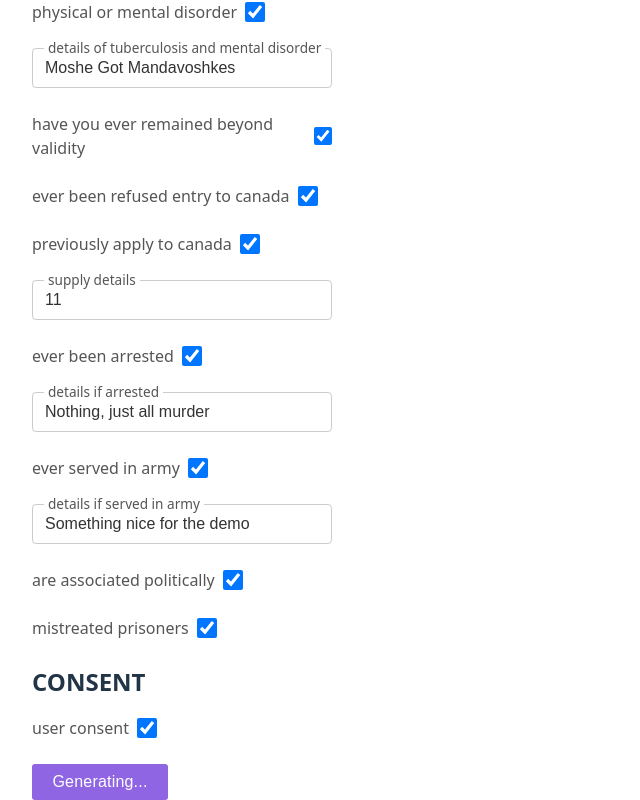
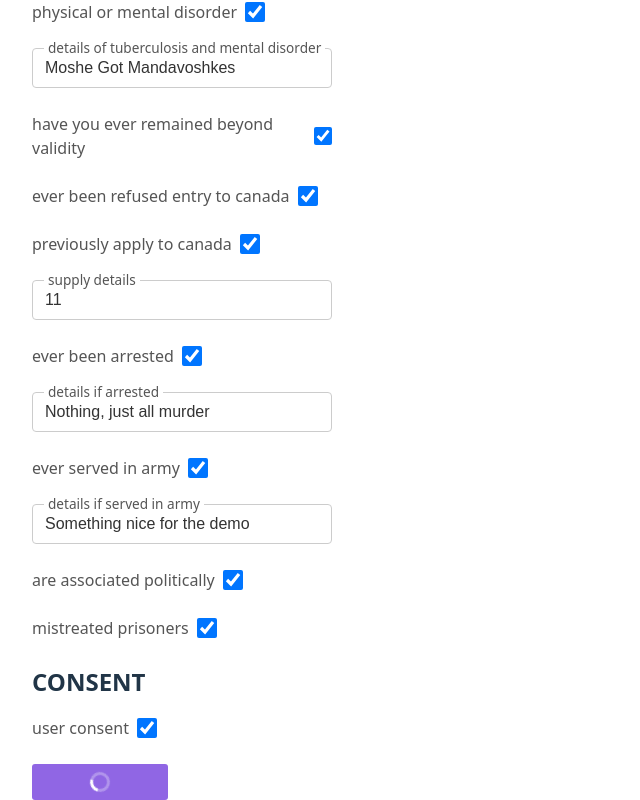
Before and after one commit to JennyCarroll/form-generator, a React (Vite) app: page / in a window 1280 px wide. Both pictures are taken after typing "Sample", "Sample", "Sample", "Sample", "Sample", "Sample" into the empty fields and a click on the button "Generate Form". Shown: the part 9308-10108 px from the top of the page, without its empty margins (0-640 px from the left). Built offline with nearby package versions, Linux system fonts and the light colour scheme.

Commit message:
add spinner

```diff
--- a/src/components/Button.styled.tsx
+++ b/src/components/Button.styled.tsx
@@ -1,4 +1,5 @@
 import styled from '@emotion/styled';
+import { keyframes } from '@emotion/react';
 
 const white = '#FFFFFF'
 
@@ -133,3 +134,21 @@ export const Button = styled.button<ButtonProps>`
         cursor: not-allowed;
     }
 `;
+
+
+// Spinner animation
+const spin = keyframes`
+  to {
+    transform: rotate(360deg);
+  }
+`;
+
+// Spinner styled component
+export const Spinner = styled.div`
+  border: 3px solid rgba(255, 255, 255, 0.3);
+  border-top: 3px solid white;
+  border-radius: 50%;
+  width: 20px;
+  height: 20px;
+  animation: ${spin} 0.6s linear infinite;
+`;
--- a/src/components/DynamicForm.tsx
+++ b/src/components/DynamicForm.tsx
@@ -3,7 +3,7 @@ import { useForm, Controller } from "react-hook-form";
 import Select from "react-select";
 import DatePicker from "react-datepicker";
 import "react-datepicker/dist/react-datepicker.css";
-import { Button } from "./Button.styled";
+import { Button, Spinner } from "./Button.styled";
 import dummyData from "../data/data.json";
 // import axios from 'axios';
 
@@ -244,7 +244,7 @@ const DynamicForm = () => {
         ))
       )}
       <Button background="purple" disabled={loading} type="submit">
-        {loading ? "Generating..." : "Generate Form"}
+        {loading ? <Spinner/> : "Generate Form"}
       </Button>
     </form>
   );
```
